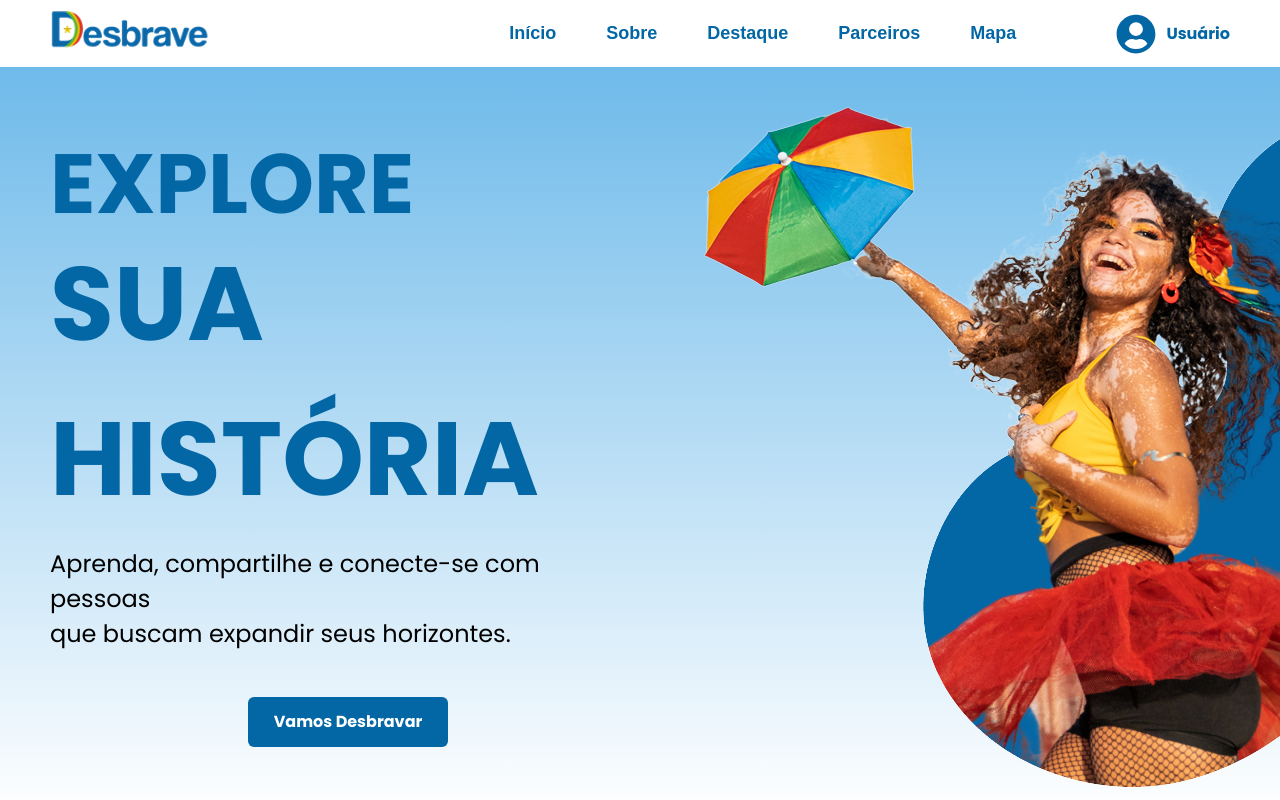
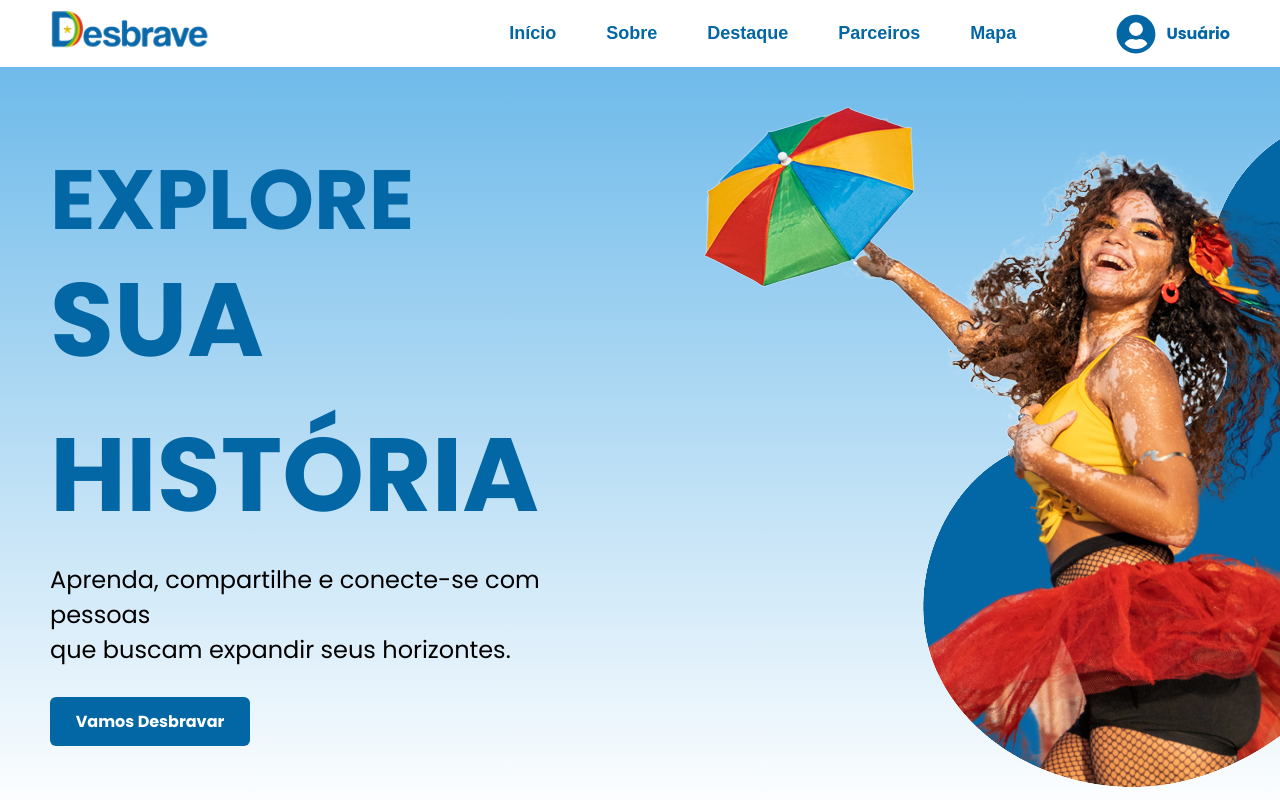
Before and after one commit to MiTabosa/Projeto-Desbrave, a React (Vite) app: page / in a window 1280 px wide. Shown: the top 800 px of the page. Built offline with nearby package versions, Linux system fonts and the light colour scheme.

Commit message:
ajuste nos botões

```diff
--- a/src/pages/GestCurso/GestCurso.css
+++ b/src/pages/GestCurso/GestCurso.css
@@ -27,22 +27,6 @@
         padding-left:0.25rem ;
         width: 100%
 
-    }
-    button{
-        background-color: var(--cor-principal);
-        border: none;
-        border-radius: 1rem;
-        color: white;
-        width: 150px;
-        height: 50px;
-        display: flex;
-        justify-content: center;
-        align-items: center;
-        margin: 1rem auto;
-        font-weight: 18px;
-    }
-    button:hover {
-        background-color: #0056b3;
     }
   .lista-cursos {
     max-width: 1200px;
--- a/src/pages/GestCurso/Gestcurso.jsx
+++ b/src/pages/GestCurso/Gestcurso.jsx
@@ -2,6 +2,7 @@ import { useState } from 'react';
 import data from '../../data/cursos.json';
 import Navbar from '../../components/Navbar/Navbar'
 import './GestCurso.css';
+import Button from '../../components/Button/Button';
 
 const GestCurso = () => {
     const [cursos, setCursos] = useState(data.cursos);
@@ -123,7 +124,7 @@ const GestCurso = () => {
                         />
                     </div>
 
-                    <button type='submit'>Cadastrar Curso</button>
+                    <Button className="buttonGestão" text="Vamos Desbravar" color="#0367A5" size="medium" onClick={() => navigate("/login")} />
                 </form>
             </div>
 
```
